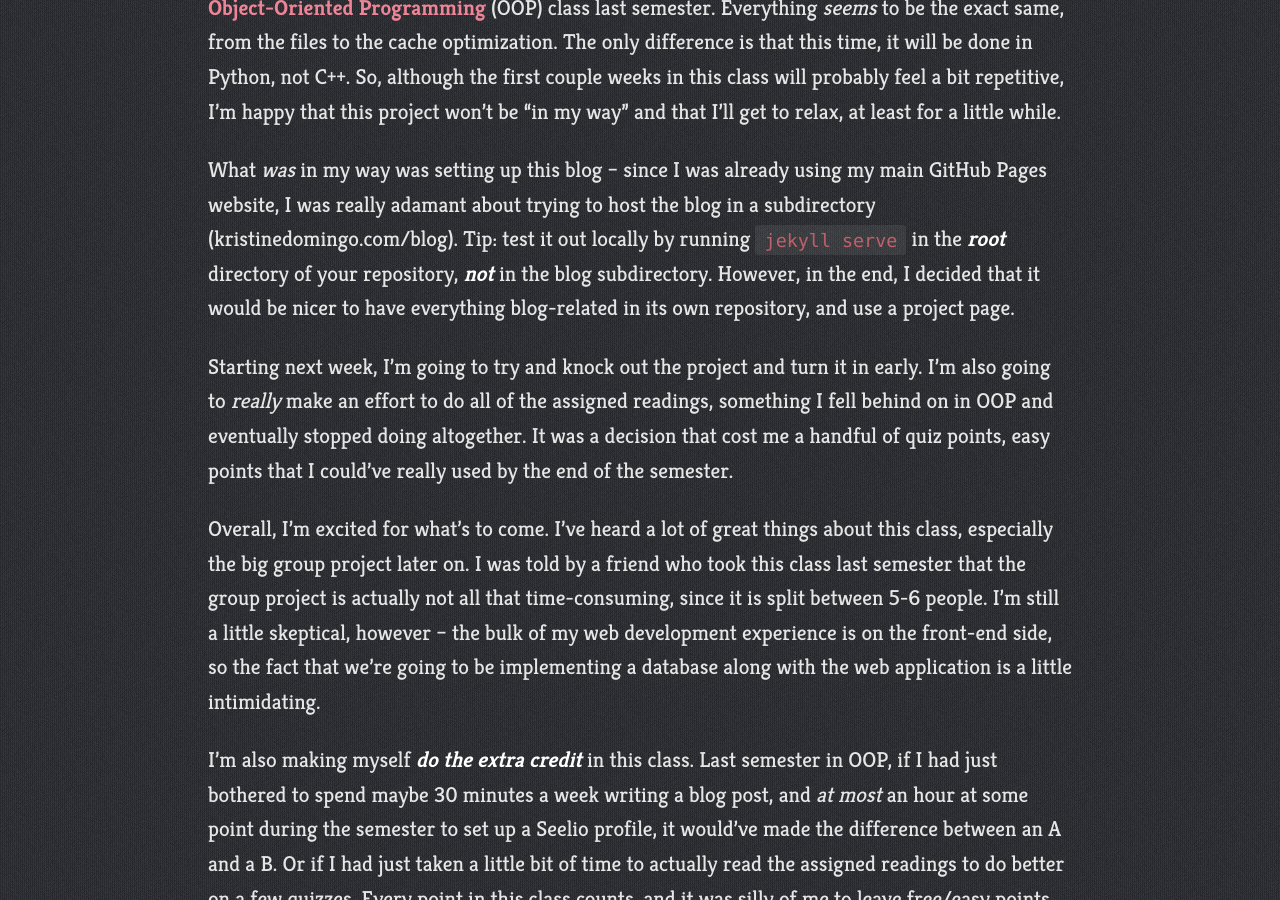
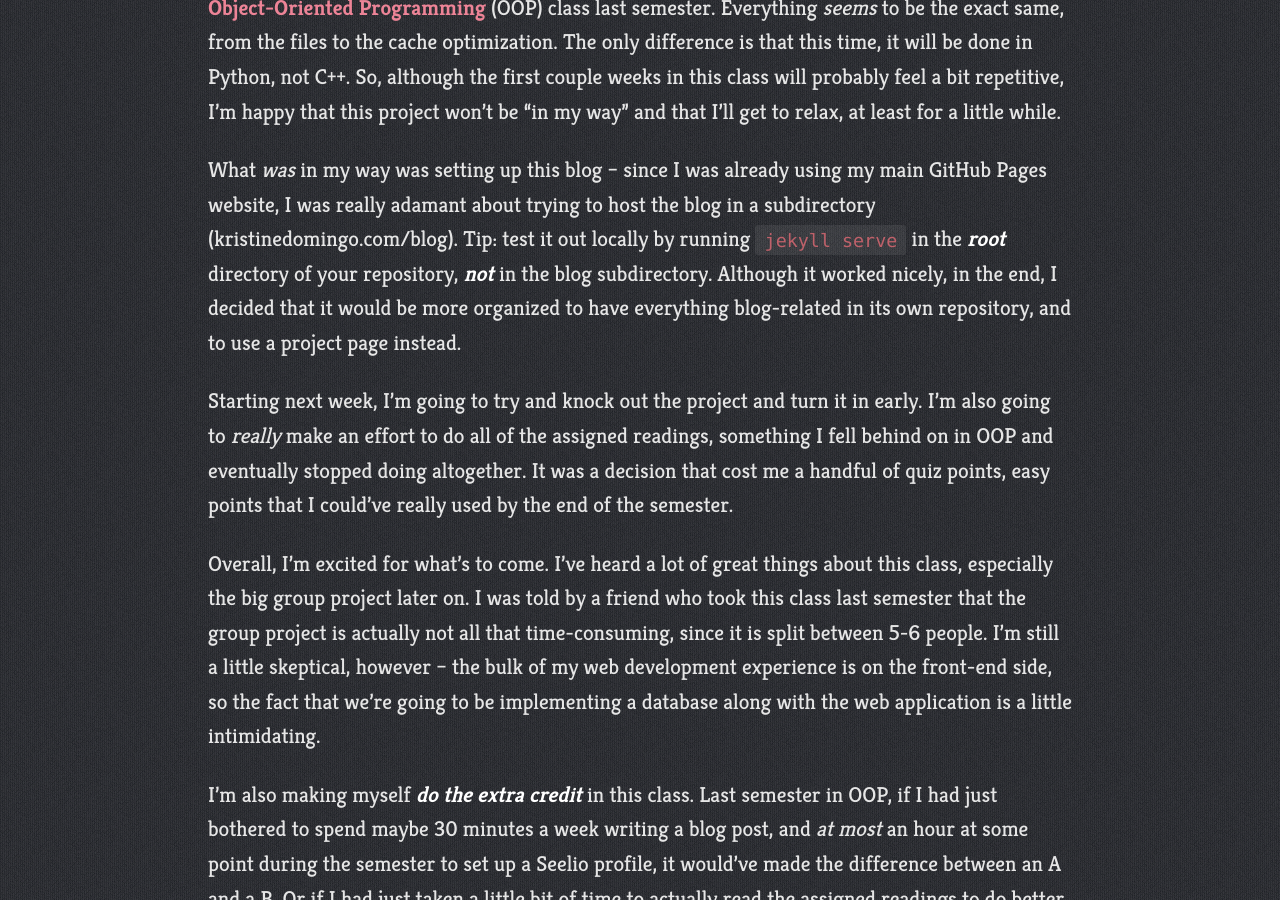
Before and after one commit to kristinedomingo/cs373-blog, a Jekyll site: the page built from _posts/2016-01-23-week-1.md, in a window 1280 px wide and 900 px high, scrolled down 593 px. Built offline with Jekyll 4.4.1, drawn with Linux system fonts in a browser that asks for light colours; Markdown is read by kramdown in place of the engine named in the settings.

Commit message:
One more revision lol

```diff
--- a/_posts/2016-01-23-week-1.md
+++ b/_posts/2016-01-23-week-1.md
@@ -17,8 +17,9 @@ What *was* in my way was setting up this blog -- since I was already using
 my main GitHub Pages website, I was really adamant about trying to host
 the blog in a subdirectory (kristinedomingo.com/blog). Tip: test it out locally
 by running `jekyll serve` in the **_root_** directory of your repository, **_not_**
-in the blog subdirectory. However, in the end, I decided that it would be nicer
-to have everything blog-related in its own repository, and use a project page.
+in the blog subdirectory. Although it worked nicely, in the end, I decided that
+it would be more organized to have everything blog-related in its own repository,
+and to use a project page instead.
 
 Starting next week, I'm going to try and knock out the project and turn it in
 early. I'm also going to *really* make an effort to do all of the assigned
```
